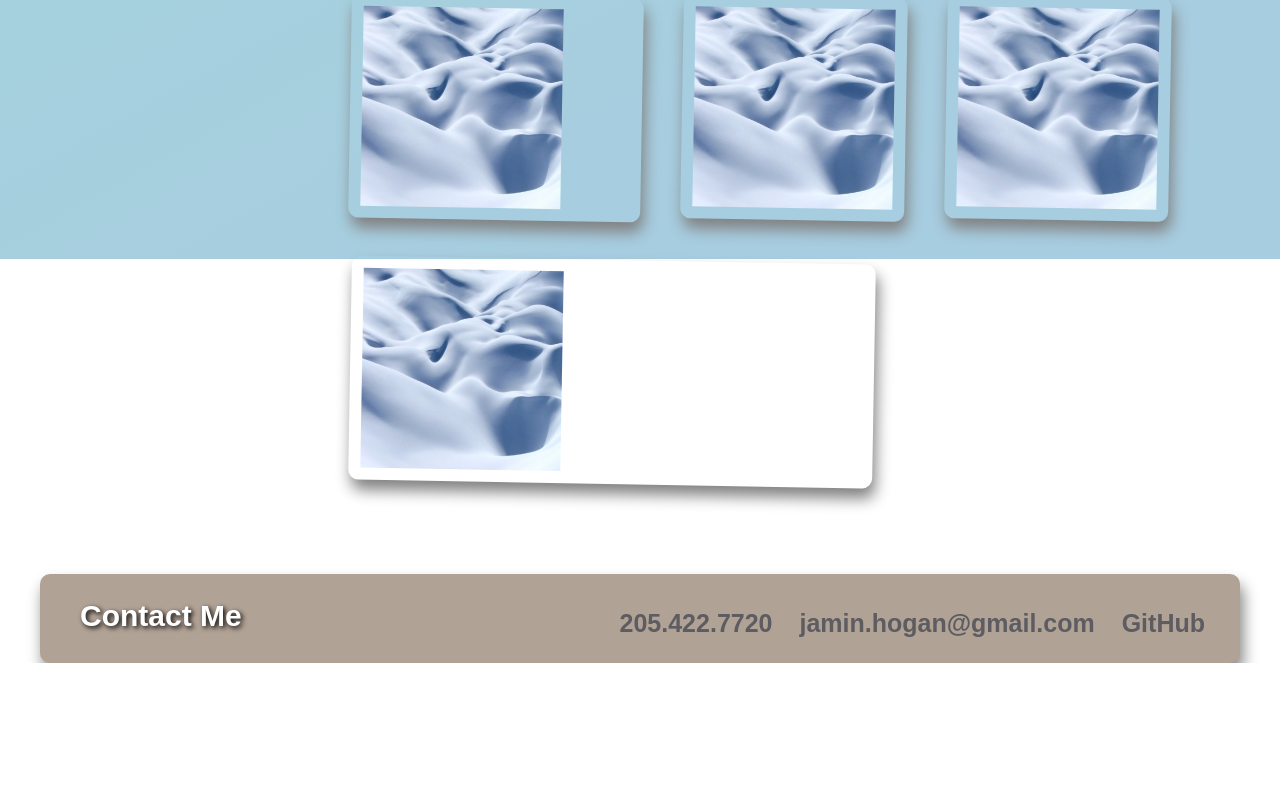
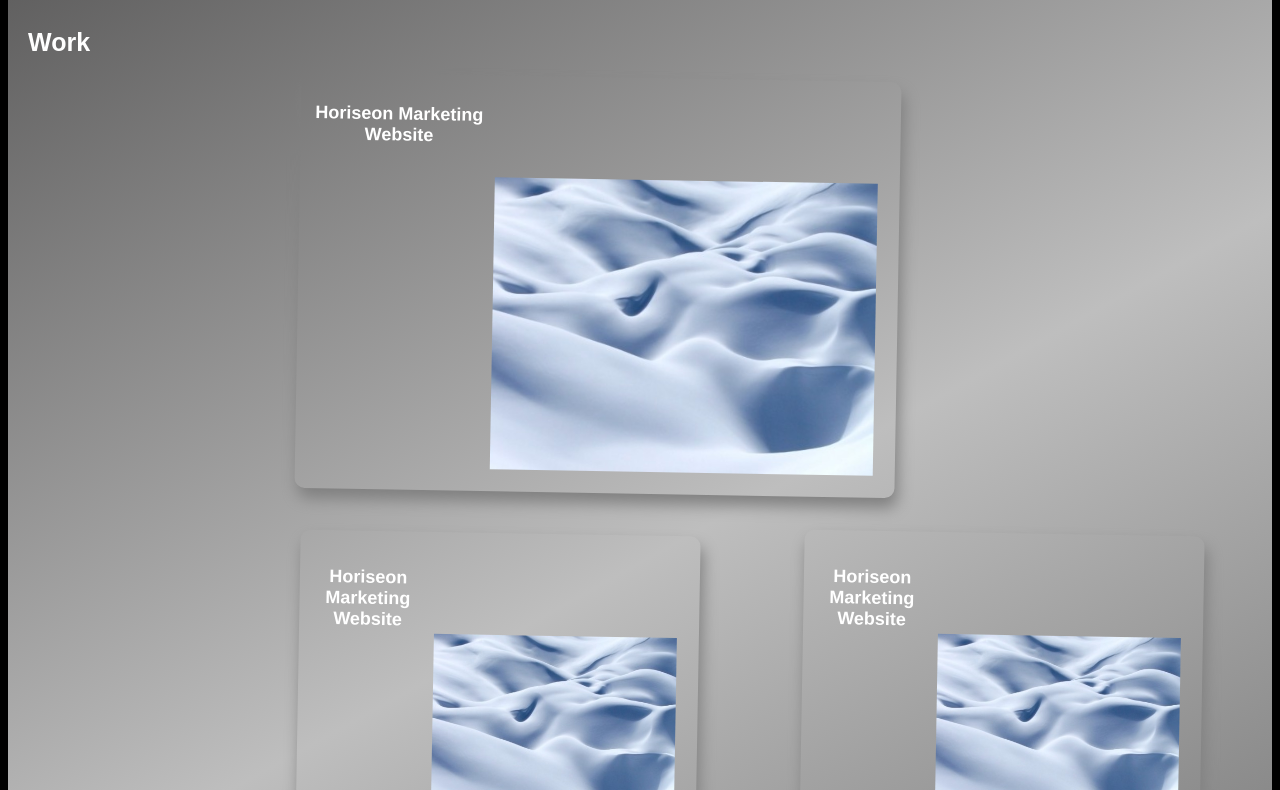
Before and after one commit to JaminHLO/Portfolio, a plain HTML site: page index.html in a window 1280 px wide. Shown: the part 626-1416 px from the top of the page. Before the commit the page ends 1289 px from the top, so only its background shows below. Drawn offline with Linux system fonts and the light colour scheme.

Commit message:
changed look and layout and added titles to placeholder apps

```diff
--- a/assets/css/style.css
+++ b/assets/css/style.css
@@ -1,108 +1,120 @@
+
+
 * {
     font-family: Arial, Helvetica, sans-serif;
-    font-size: 25px;
+    font-size: 20px;
+    box-sizing: border-box;
 }
 
 body {
-    /*background-image: url("../images/snow2000.jpg");*/
-    background: rgb(2,0,36);
-    background: linear-gradient(151deg, rgba(2,0,36,1) 0%, rgba(165,209,221,1) 35%, rgba(167,205,224,1) 76%);
-    background-repeat: no-repeat;
-    background-position: center;
     display: flex;
     flex-direction: column;
+    background: black;
+    background-position: center;
 }
 
 
 header, footer {
-    background-color: rgb(177, 162, 150);
+    background: black;
     display: flex;
     flex-flow: row, nowrap;
     justify-content: space-between;
-    padding-inline-start: 20px;
-    box-shadow: 3px 10px 15px gray;
-    border-radius: 10px;
+    padding-inline-start: 16px;
+    flex: 0, 100%;
+    /*box-shadow: 3px 10px 15px gray;
+    border-radius: 10px;*/
 }
 
 h1 {
-    color: #5D5C61;
+    color: lightgrey;
     font-family: 'Franklin Gothic Medium', 'Arial Narrow', Arial, sans-serif;
-    font-size: 40px;
+    font-size: 30px;
     font-style: italic;
-    text-shadow: 2px 2px 5px white;
+    text-shadow: 1px 1px 1px white;
   }
 
- ul {
-    min-width: 300px;
-    margin-top: 35px;
-    margin-right: 25px;
-  }
- li {
-    display: inline;
-    }
+h2 {
 
-  nav a {
-    color: #5D5C61;
+    font-size: 25px;
+    min-width: 200px;
+    color: white;
+    font-weight: bold;
+}
+
+h3, h4 {
+    font-size: 18px;
+    color: white;
+    text-align:center;
+}
+
+nav {
+    display: flex;
+    background: black;
+    flex-flow: row, nowrap;
+    justify-content: flex-end;
+    align-items: center;
+}
+
+nav a {
+    color: lightgrey;
     padding: 10px;
     font-weight: bold;
     text-decoration: none;
   }
 
-  nav a:hover {
-    color: #fff;
+nav a:hover {
+    text-decoration-line: underline;
   }
 
+
+ ul li {
+    display: inline;
+    }
+
+
+
 main {
+    background: linear-gradient(331deg, rgb(88, 88, 88) 0%, rgb(190, 190, 190) 45%, rgb(48, 47, 47) 100%);
+    background-repeat: no-repeat;
     display: flex;
-    flex: 1 2 initial;
-    max-width: 1200px;
-    margin: 2% auto;
-    flex-direction:column;
-    height: 90vh;
+    flex-direction: column;
     gap: 20px;
 }
 
 section {
-    display:flex;
+    display: flex;
     margin-left: 20px;
 }
 
-h2 {
-    display:flex;
-    text-align:flex-start;
-    font-size: 30px;
-    min-width: 200px;
+article {
     color: white;
-    text-shadow: 2px 2px 5px rgb(0, 0, 0);
-    font-weight: bold;
-    flex: initial;
 }
 
-article {
-    display:flex;
-    flex-flow: row, wrap;
-    justify-content: flex-start;
-    max-width: 500px;
-    /*position: absolute;
-    margin-left: 200px;*/
-}
 
 .about-me {
     margin: 50px;
-    height: 300px;
 }
 
 
-.projects-list {
+
+.about-me img {
+    height: 300px;
+    padding: 50px;
+}
+
+
+.project-list {
+    flex: 1;
+    padding: 50px;
     display: flex;
-    padding: 50px;
     flex-wrap: wrap;
     justify-content: space-between;
     align-items: flex-start;
 }
 
 .project {
-    display:flex;
+    width: 400px;
+    /*flex-flow: column, wrap; /**/
     border: 2px solid transparent;
     padding: 10px;
     margin: 20px;
@@ -111,45 +123,44 @@ article {
     transform: rotate(1deg);
     cursor: pointer;
     transition: all 0.2s ease;
-    flex: 1;
+    /*flex: 1 initial;*/
 }
 
 .project:hover {
-    border: 2px solid rgb(255, 255, 255);
     transform: scale(1.05);
+    box-shadow: inset 0px 0px 8px white, 0 0 15px white;
 }
 
 .project img {
-    width: 200px;
-    height: 200px;
+    width: 70%;
+    padding: 10px;
+    margin-top: 80px;
+    /*height: 150px;*/
 }
 
 .featured {
-    flex: 2;
+    width: 600px;
+    /*flex: 2 initial;*/
 }
 
 
-
-/*
-@media screen and (max-width: 768px) {
-    header {
-      flex-direction: column;
-    }
-  }
-*/
 /*
 span[data-descr]:hover::after{
 content:attr(data-descr);
 */
 
 
+
 @media screen and (max-width: 768px) {
-    main {
+    header, footer, main, section, article, nav {
         flex-direction: column;
+        justify-content: space-around;
         gap: 1;
     }
+}
 
-    .featured {
-        flex: 1;
+@media screen and (max-width: 500px) {
+    * {
+        flex-direction: column;
     }
 }
--- a/index.html
+++ b/index.html
@@ -5,14 +5,11 @@
     <meta http-equiv="X-UA-Compatible" content="IE=edge">
     <meta name="viewport" content="width=device-width, initial-scale=1.0">
     <link rel="stylesheet" type="text/css" href="./assets/css/style.css">
-    <title>Jamin Hogan's Portfolio</title>
+    <title>Jamin Hogan</title>
 </head>
 <body>
-    <header>
-        <h1>Jamin Hogan's Portfolio</h1>
             <!-- This is the navigation bar with quick links -->
             <nav>
-
                 <ul>
                     <li><a href="#about">About Me</a></li>
                     <li><a href="#work">Work</a></li>
@@ -20,6 +17,8 @@
                     <li><a href="#resume">Resume</a></li>
                 </ul>
             </nav>
+    <header>
+        <h1>Jamin Hogan - web performance engineer</h1>
     </header>
 
     <main>
@@ -28,29 +27,33 @@
         <section>
             <h2 id="about">About Me</h2>
             <article class="about-me">
+                <p>Testing testing 1 2 3</p>
                 <img src="./assets/images/jamin01.jpg" alt="Jamin Hogan photo">
-                <p>Testing testing 1 2 3</p>
             </article>
         </section>
 
         <!-- This is the Work section -->
         <section>
             <h2 id="work">Work</h2>
-            <section class="projects-list">
-                <article class="project featured">
+
+            <div class="project-list">
+                <section class="project featured">
+                    <h3>Horiseon Marketing Website</h3>
                     <img src="./assets/images/snow0480.jpg" alt="snowy hills">
-                </article>
-                <article class="project">
+                </section>
+                <section class="project">
+                    <h4>Horiseon Marketing Website</h4>
                     <img src="./assets/images/snow0480.jpg" alt="snowy hills">
-                </article>
-                <article class="project">
+                </section>
+                <section class="project">
+                    <h4>Horiseon Marketing Website</h4>
                     <img src="./assets/images/snow0480.jpg" alt="snowy hills">
-                </article>
-                <article class="project">
+                </section>
+                <section class="project">
+                    <h4>Horiseon Marketing Website</h4>
                     <img src="./assets/images/snow0480.jpg" alt="snowy hills">
-                </article>
-                <!--<button>Click Me</button> -->
                 </section>
+            </div>
         </section>
 
 
@@ -65,10 +68,9 @@
             <ul>
                 <li><a href="tel:2054227720">205.422.7720</a></li>
                 <li><a href="mailto:jamin.hogan@gmail.com">jamin.hogan@gmail.com</a></li>
-                    <li><a href="http://github.com">GitHub</a></li>
+                <li><a href="https://github.com/JaminHLO/">GitHub</a></li>
             </ul>
         </nav>
-
     </footer>
 </main>
 
```
Also changed, not shown: assets/images/JaminPNG.png (added), 1 other file. Lines whose indentation alone changed are shown as unchanged.
